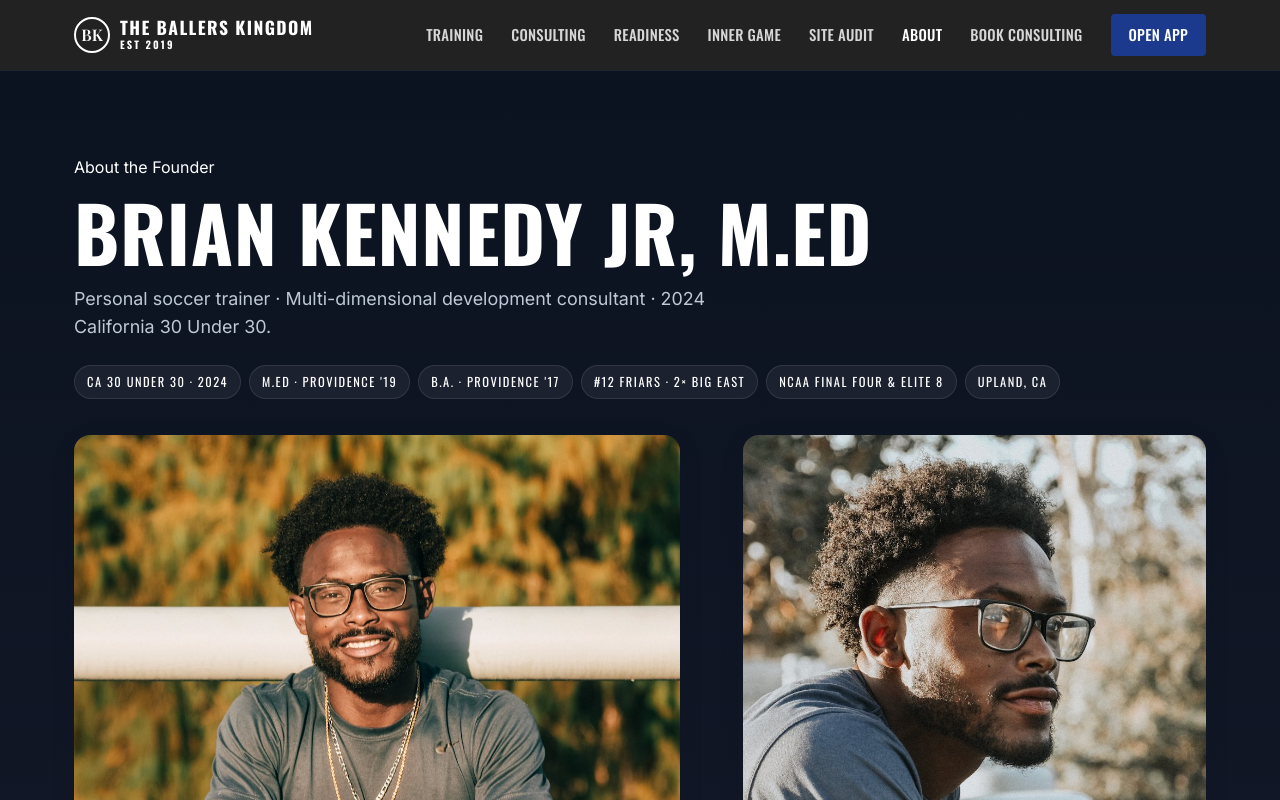
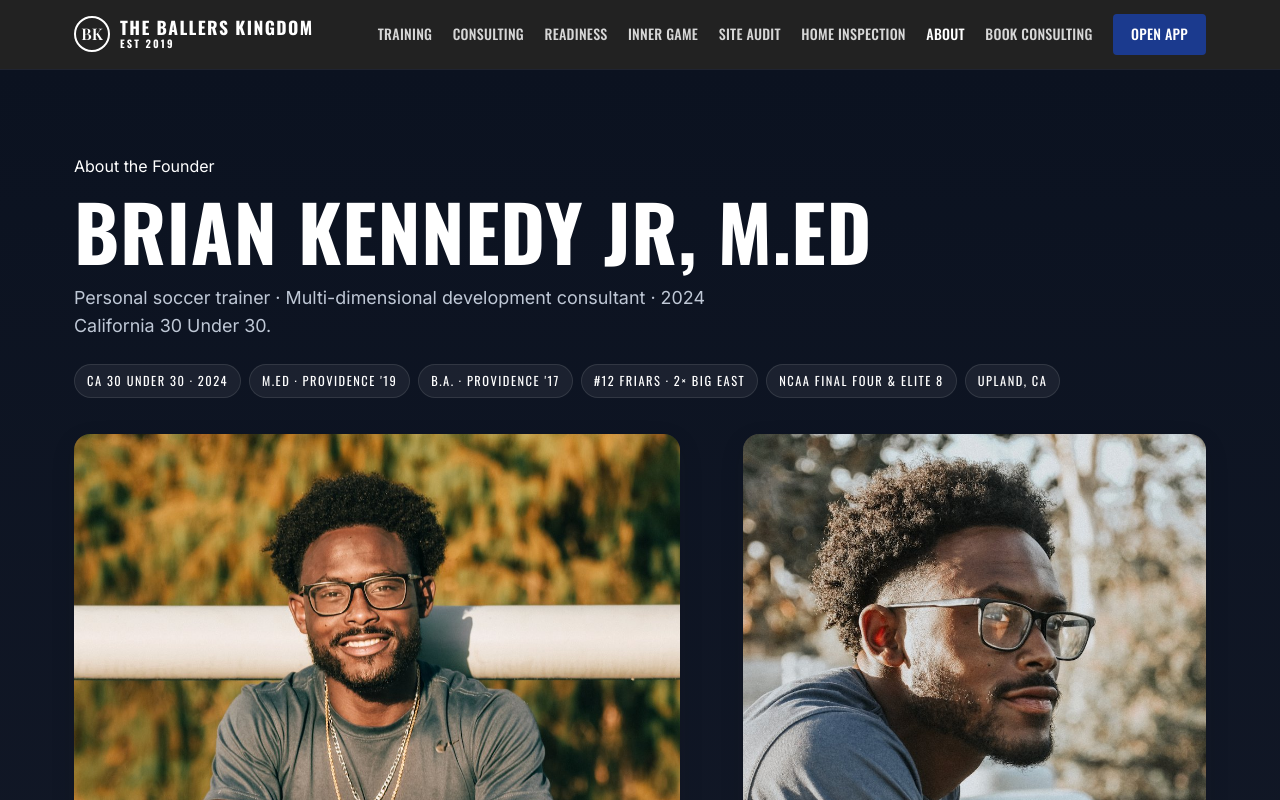
Before and after one commit to Bkennedyjr12/ballkingdom, a website: page about.html in a window 1280 px wide. Shown: the top 800 px of the page. Drawn offline with nearby package versions, Linux system fonts and the light colour scheme; a web font is replaced by a local one.

Commit message:
Add home inspection guide to site navigation

```diff
--- a/about.html
+++ b/about.html
@@ -60,6 +60,7 @@
       <a href="readiness.html">Readiness</a>
       <a href="growth.html">Inner Game</a>
       <a href="audit.html">Site Audit</a>
+      <a href="home-inspection-guide/">Home Inspection</a>
       <a href="about.html">About</a>
       <a href="contact.html">Book Consulting</a>
       <a href="https://ballers-kingdom-platform.replit.app/" target="_blank" rel="noopener" class="nav-cta">Open App</a>
@@ -176,7 +177,7 @@
           <a href="https://linkedin.com/in/brian-kennedy-jr-ampac" target="_blank" rel="noopener" aria-label="LinkedIn"><svg viewBox="0 0 24 24"><path d="M20.45 20.45h-3.55v-5.57c0-1.33-.03-3.04-1.85-3.04-1.85 0-2.13 1.45-2.13 2.94v5.67H9.36V9h3.41v1.56h.05c.48-.9 1.64-1.85 3.37-1.85 3.6 0 4.27 2.37 4.27 5.46v6.28zM5.34 7.43a2.06 2.06 0 110-4.12 2.06 2.06 0 010 4.12zM7.12 20.45H3.56V9h3.56v11.45zM22.23 0H1.77C.79 0 0 .77 0 1.72v20.56C0 23.23.79 24 1.77 24h20.45C23.2 24 24 23.23 24 22.28V1.72C24 .77 23.2 0 22.23 0z"/></svg></a>
         </div>
       </div>
-      <div><h4>Kingdom System</h4><a href="soccer.html">Training Hub</a><a href="ee-venture.html">Consulting</a><a href="https://ballers-kingdom-platform.replit.app/" target="_blank" rel="noopener">Apparel &amp; Shop</a><a href="https://ballers-kingdom-platform.replit.app/" target="_blank" rel="noopener">Member Dashboard</a></div>
+      <div><h4>Kingdom System</h4><a href="soccer.html">Training Hub</a><a href="ee-venture.html">Consulting</a><a href="home-inspection-guide/">Home Inspection</a><a href="https://ballers-kingdom-platform.replit.app/" target="_blank" rel="noopener">Apparel &amp; Shop</a><a href="https://ballers-kingdom-platform.replit.app/" target="_blank" rel="noopener">Member Dashboard</a></div>
       <div><h4>About</h4><a href="about.html">Meet Brian</a><a href="https://linkedin.com/in/brian-kennedy-jr-ampac" target="_blank" rel="noopener">LinkedIn</a><a href="contact.html">Book Consulting</a></div>
       <div><h4>Get in touch</h4><a href="mailto:info@ballkingdom.com">info@ballkingdom.com</a><a href="https://linktr.ee/TheBallersKingdom" target="_blank" rel="noopener">Linktree</a><a href="https://ballers-kingdom-platform.replit.app/" target="_blank" rel="noopener">Open the App</a></div>
     </div>
--- a/assets/css/styles.css
+++ b/assets/css/styles.css
@@ -121,10 +121,10 @@ p.lead {
 .logo .wordmark { display: flex; flex-direction: column; line-height: 1; }
 .logo .est { font-size: 0.65rem; color: var(--gold); letter-spacing: 0.2em; margin-top: 3px; }
 
-.nav-links { display: flex; gap: 28px; align-items: center; }
+.nav-links { display: flex; gap: clamp(12px, 1.6vw, 24px); align-items: center; }
 .nav-links a {
   color: var(--cream);
-  font-size: 0.92rem;
+  font-size: 0.88rem;
   font-weight: 500;
   letter-spacing: 0.02em;
   text-transform: uppercase;
```
Also changed, not shown: audit.html (+2 -0 lines), contact.html (+2 -1 lines), ee-venture.html (+2 -1 lines), growth.html (+2 -0 lines), index.html (+2 -0 lines), readiness.html (+2 -0 lines), soccer.html (+2 -1 lines).
